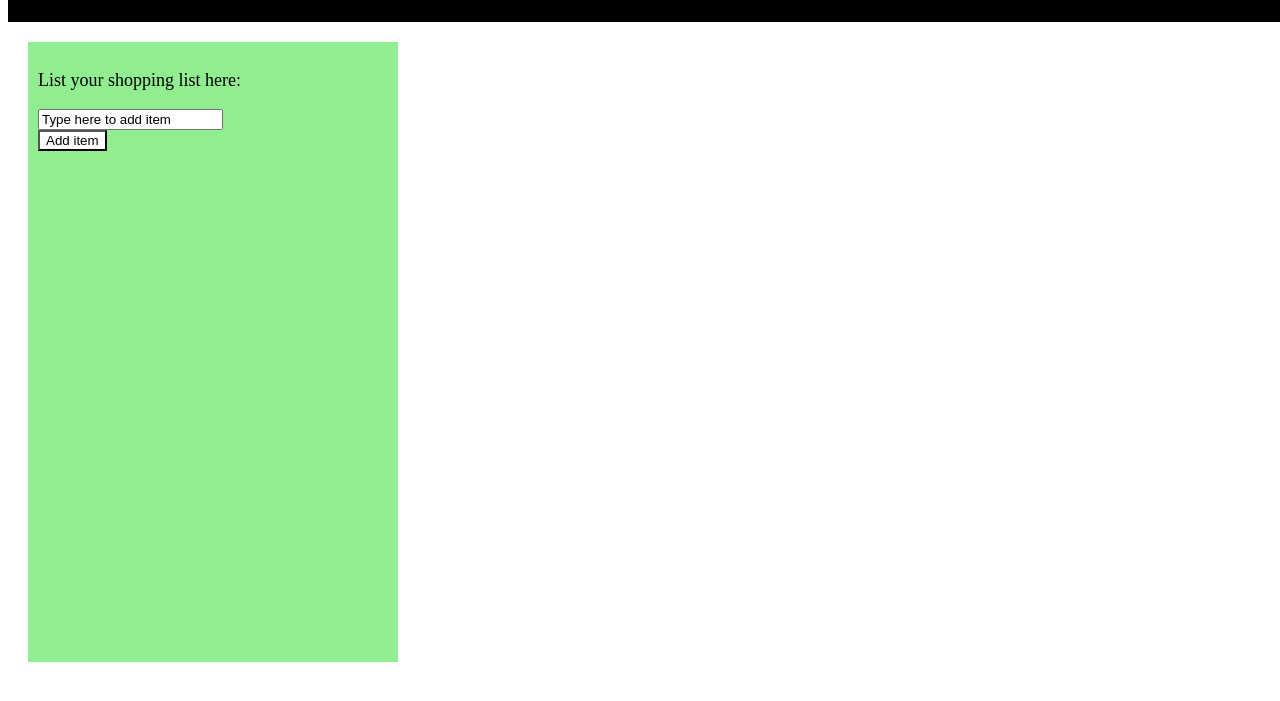
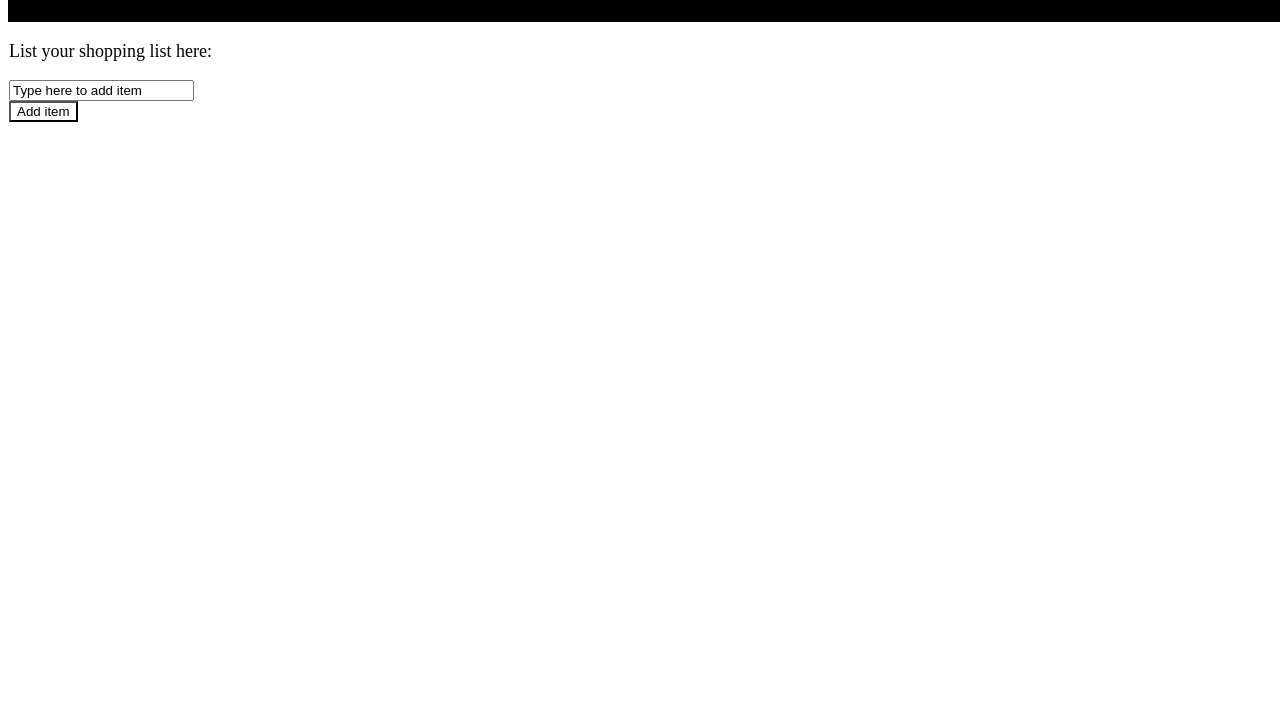
Before and after one commit to theshoppinglist/myshoppinglist, a plain HTML site: page index.html in a window 1280 px wide. Shown: the part 63-764 px from the top of the page. Drawn offline with Linux system fonts and the light colour scheme.

Commit message:
Update index.html

```diff
--- a/index.html
+++ b/index.html
@@ -38,11 +38,11 @@
   }
   .app {
     height:600px;
-    width: 350px;
-    background-color:lightgreen;
+    width: 1910px;
+    background-color:white;
     float: left;
-    padding:10px;
-    margin:20px;
+    padding:1px;
+    margin:0px;
   }
   input[type="button"] {
    background-color: White;
```
